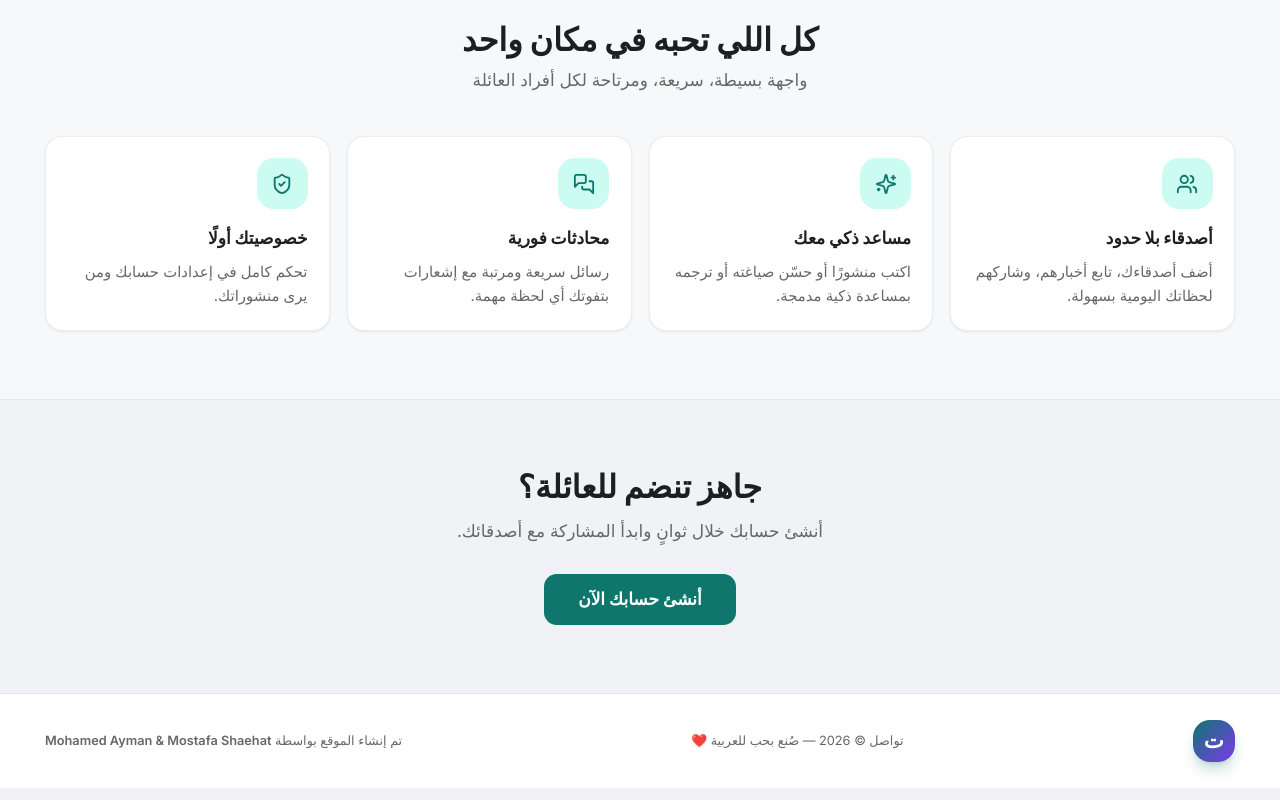
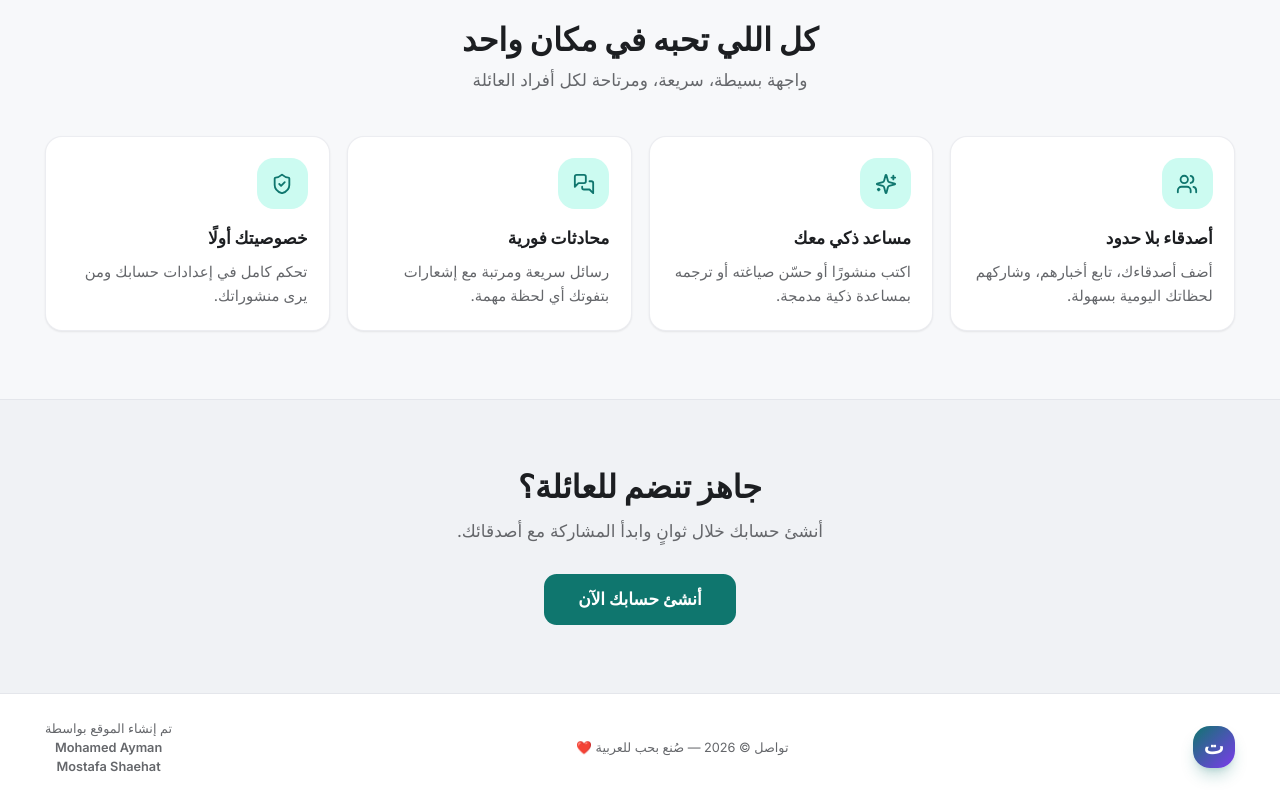
Before and after one commit to mohamedharon318-ship-it/tawasol, a React (Vite) app: page /#/ in a window 1280 px wide. Shown: the part 921-1721 px from the top of the page. Built offline with nearby package versions, Linux system fonts and the light colour scheme; no server answers.

Commit message:
Update: stack footer credit names vertically

```diff
--- a/src/pages/LandingPage.tsx
+++ b/src/pages/LandingPage.tsx
@@ -101,10 +101,11 @@ export default function LandingPage() {
         <div className="mx-auto flex max-w-6xl flex-col items-center justify-between gap-3 px-4 text-center text-xs text-muted sm:flex-row">
           <Logo compact />
           <p>{t('تواصل ©', 'Tawasol ©')} {new Date().getFullYear()} — {t('صُنع بحب للعربية ❤️', 'Made with love ❤️')}</p>
-          <p>
-            {t('تم إنشاء الموقع بواسطة', 'Built by')}{' '}
-            <bdi dir="ltr" className="font-semibold">{'Mohamed Ayman & Mostafa Shaehat'}</bdi>
-          </p>
+          <div className="flex flex-col items-center gap-0.5 text-center">
+            <p>{t('تم إنشاء الموقع بواسطة', 'Built by')}</p>
+            <p dir="ltr" className="font-semibold">Mohamed Ayman</p>
+            <p dir="ltr" className="font-semibold">Mostafa Shaehat</p>
+          </div>
         </div>
       </footer>
     </div>
```
